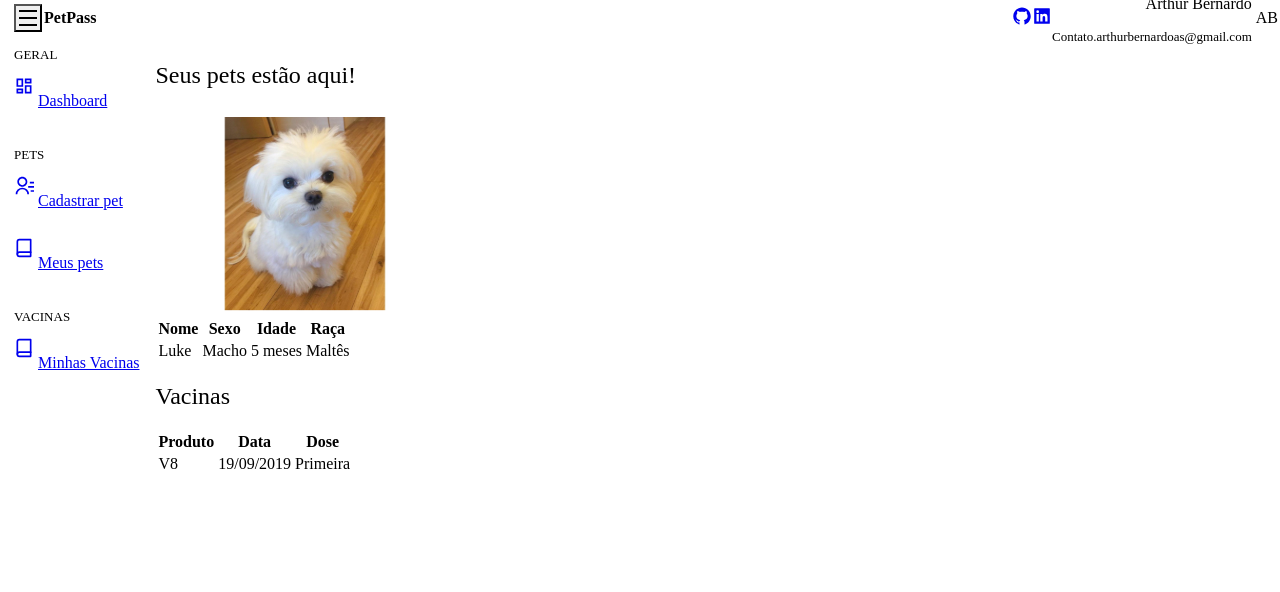
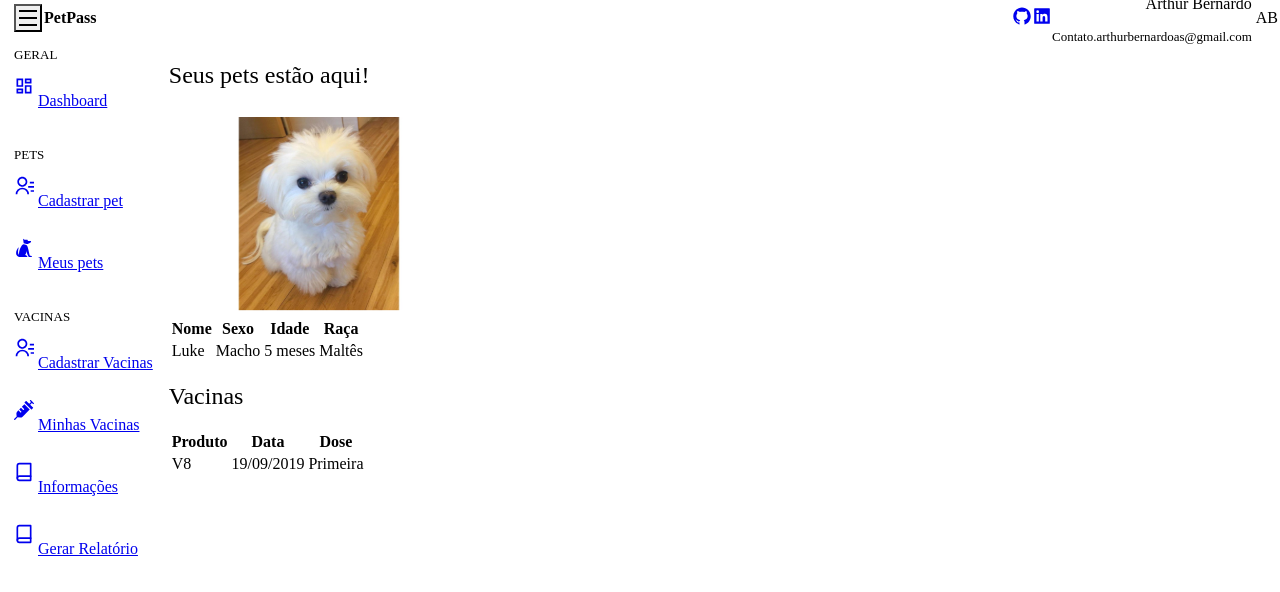
Before and after one commit to gabrielsantos-gsp/pmv-ads-2021-2-e2-proj-int-t3-petpass, a Next.js app in the folder front-end/: page /profile/viewProfile in a window 1280 px wide. Shown: the top 592 px of the page. Built offline with nearby package versions, Linux system fonts and the light colour scheme.

Commit message:
refatorando sidebar

```diff
--- a/front-end/src/components/Sidebar/SidebarNav.tsx
+++ b/front-end/src/components/Sidebar/SidebarNav.tsx
@@ -1,5 +1,7 @@
 import { Stack } from "@chakra-ui/react";
 import { RiContactsLine, RiDashboardLine } from "react-icons/ri";
+import { GiSittingDog } from "react-icons/gi";
+import { FaSyringe } from "react-icons/fa";
 import { FiBook } from "react-icons/fi";
 import { NavLink } from "./NavLink";
 import { NavSection } from "./NavSection";
@@ -8,23 +10,32 @@ export function SidebarNav() {
   return (
     <Stack spacing="8" align="flex-start">
       <NavSection title="GERAL">
-        <NavLink icon={RiDashboardLine} href="/dashboard">
+        <NavLink icon={RiDashboardLine} href="/profile/dashboard">
           Dashboard
         </NavLink>
       </NavSection>
 
       <NavSection title="PETS">
-        <NavLink icon={RiContactsLine} href="/cadastrarPet">
+        <NavLink icon={RiContactsLine} href="cadastrarPet">
           Cadastrar pet
         </NavLink>
-        <NavLink icon={FiBook} href="/myPets">
+        <NavLink icon={GiSittingDog} href="/profile/myPets">
           Meus pets
         </NavLink>
       </NavSection>
 
       <NavSection title="VACINAS">
-        <NavLink icon={FiBook} href="/certificados">
+        <NavLink icon={RiContactsLine} href="/vacinas/cadastrarVacina">
+          Cadastrar Vacinas
+        </NavLink>
+        <NavLink icon={FaSyringe} href="/#">
           Minhas Vacinas
+        </NavLink>
+        <NavLink icon={FiBook} href="/vacinas/informacoes">
+          Informações
+        </NavLink>
+        <NavLink icon={FiBook} href="/vacinas/informacoes">
+          Gerar Relatório
         </NavLink>
       </NavSection>
     </Stack>
```
